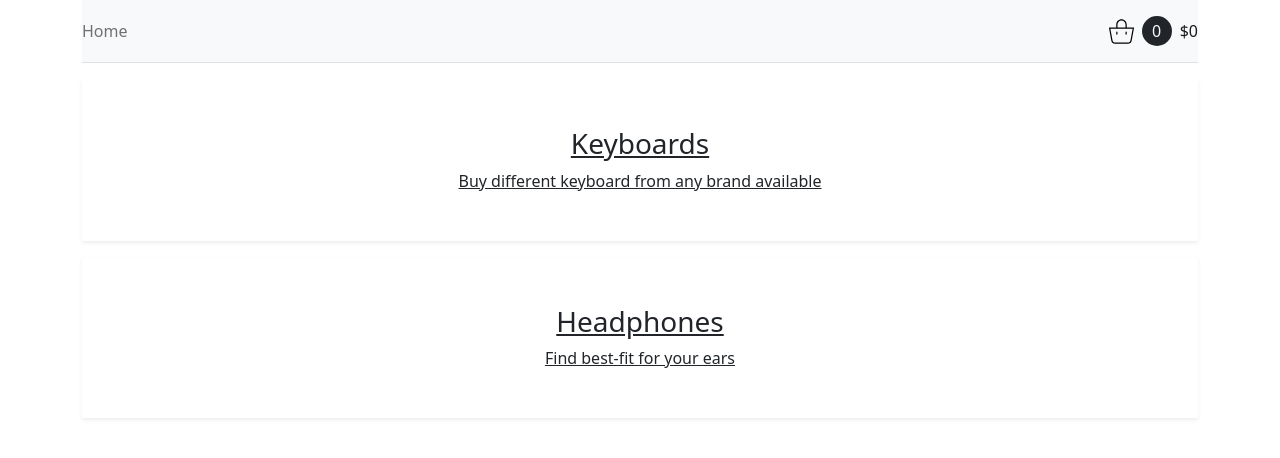
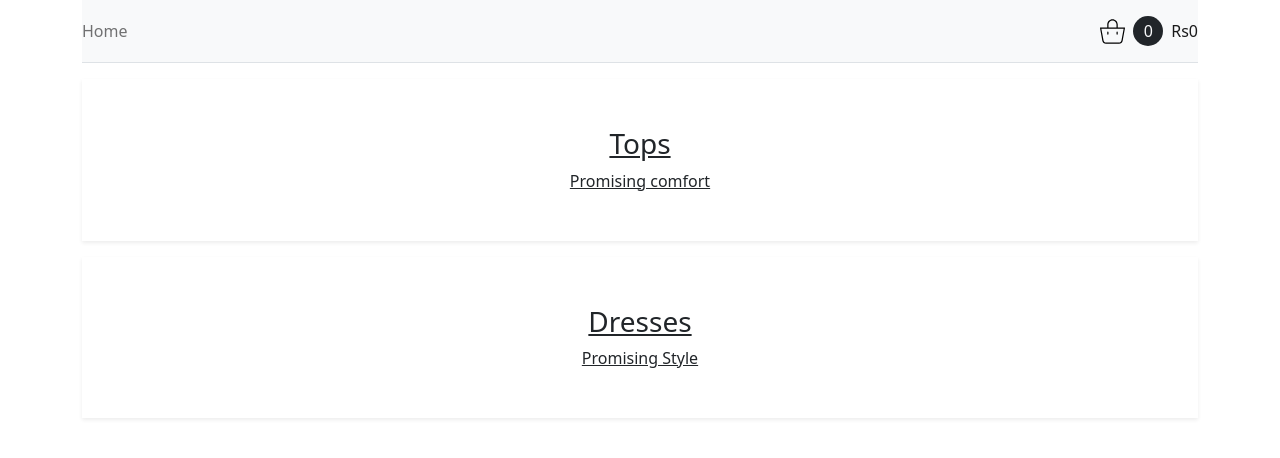
Before and after one commit to piyaakotharii/shopping-cart, a React (Create React App) app: page / in a window 1280 px wide. Shown: the top 458 px of the page. Built offline with nearby package versions, Linux system fonts and the light colour scheme.

Commit message:
styled more, removed errors.

```diff
--- a/package.json
+++ b/package.json
@@ -46,5 +46,8 @@
       "last 1 firefox version",
       "last 1 safari version"
     ]
+  },
+  "devDependencies": {
+    "json-loader": "^0.5.7"
   }
 }
--- a/src/components/Navbar.js
+++ b/src/components/Navbar.js
@@ -44,7 +44,7 @@ const Navbar = () => {
           >
             {cartItemsTotal}
           </div>
-          <div>${cartPriceTotal}</div>
+          <div>Rs{cartPriceTotal}</div>
         </Link>
       </NavbarText>
     </BootstrapNavbar>
--- a/src/db/categories.json
+++ b/src/db/categories.json
@@ -1,12 +1,12 @@
 [
     {
       "id": "fgsa2142fa",
-      "name": "Keyboards",
-      "description": "Buy different keyboard from any brand available"
+      "name": "Tops",
+      "description": "Promising comfort"
     },
     {
       "id": "xasgy42fa",
-      "name": "Headphones",
-      "description": "Find best-fit for your ears"
+      "name": "Dresses",
+      "description": "Promising Style"
     }
   ]
--- a/src/db/products.json
+++ b/src/db/products.json
@@ -1,61 +1,61 @@
 [
     {
       "id": "1a",
-      "name": "Ducky One 2",
+      "name": "Vero Moda( Women Beige & Black Peplum Top )",
       "price": 100,
       "currency": "USD",
       "delivery": false,
-      "thumbnail": "https://mechanicalkeyboards.com/shop/images/products/large_DKME1961ST-USPDZZT1_10.jpg",
+      "thumbnail": "https://assets.myntassets.com/h_1440,q_90,w_1080/v1/assets/images/14067150/2021/6/9/da1ac3ef-9173-4288-a53d-2562ca8689a41623234040102VeroModaWomenBeigeBlackPeplumTop1.jpg",
       "inStock": true,
       "categoryId": "fgsa2142fa"
     },
     {
       "id": "2a",
-      "name": "Varmilo Sakura",
+      "name": "Vero Moda( Brown Printed Extended Sleeve Top )",
       "price": 140,
       "currency": "USD",
       "delivery": true,
-      "thumbnail": "https://mechanicalkeyboards.com/shop/images/products/large_2790_SakuraTKL_1.jpg",
+      "thumbnail": "https://assets.myntassets.com/h_1440,q_90,w_1080/v1/assets/images/productimage/2021/2/27/6a723fcf-7b9f-46c0-8957-281191982be51614414255380-1.jpg",
       "inStock": true,
       "categoryId": "fgsa2142fa"
     },
     {
       "id": "3a",
-      "name": "MK Disco",
+      "name": "Vero Moda( Women Mustard Yelow & Navy Blue Printed Asymmetric Top )",
       "price": 80,
       "currency": "USD",
       "delivery": true,
-      "thumbnail": "https://mechanicalkeyboards.com/shop/images/products/large_2017_Disco_White_Caps_1.png",
+      "thumbnail": "https://assets.myntassets.com/h_1440,q_90,w_1080/v1/assets/images/13293916/2021/2/8/fff7a482-a5cd-4d88-9b71-281a2a0579ad1612780726033-Vero-Moda-Women-Tops-7491612780725023-1.jpg",
       "inStock": false,
       "categoryId": "fgsa2142fa"
     },
     {
       "id": "4b",
-      "name": "Razer Kraken",
+      "name": "SASSAFRAS( Women Grey & Green Floral Print Fit and Flare Dress. )",
       "price": 60,
       "currency": "USD",
       "delivery": false,
-      "thumbnail": "https://images-na.ssl-images-amazon.com/images/I/71BKQhFzDmL._AC_SY355_.jpg",
+      "thumbnail": "https://assets.myntassets.com/h_1440,q_90,w_1080/v1/assets/images/8643063/2019/2/1/129307b3-ce36-4d6a-b3d6-e7d655eaa8b71549013101841-SASSAFRAS-Women-Beige-Printed-Fit-and-Flare-Dress-1641549013-1.jpg",
       "inStock": false,
       "categoryId": "xasgy42fa"
     },
     {
       "id": "5b",
-      "name": "HyperX Cloud II",
+      "name": "SASSAFRAS( Women Blue & Off-White Floral Print Empire Dress )",
       "price": 115,
       "currency": "USD",
       "delivery": false,
-      "thumbnail": "https://images-na.ssl-images-amazon.com/images/I/719KtJ-RAFL._AC_SL1417_.jpg",
+      "thumbnail": "https://assets.myntassets.com/h_1440,q_90,w_1080/v1/assets/images/11364402/2020/1/27/e48cf4ef-a562-46fd-937f-edcfb82ff12a1580104205123-SASSAFRAS-Women-Blue-Printed-A-Line-Dress-5431580104203018-1.jpg",
       "inStock": true,
       "categoryId": "xasgy42fa"
     },
     {
       "id": "6b",
-      "name": "Sennheiser PC 3 Chat",
+      "name": "RARE ( Women Black Printed Fit and Flare Dress )",
       "price": 60,
       "currency": "USD",
       "delivery": false,
-      "thumbnail": "https://images-na.ssl-images-amazon.com/images/I/61kIoNSe3VL._SL1500_.jpg",
+      "thumbnail": "https://assets.myntassets.com/h_1440,q_90,w_1080/v1/assets/images/5803872/2018/5/10/a314d49a-42e9-4533-b588-6a89c2cbea331525933565728-na-9581525933565562-3.jpg",
       "inStock": true,
       "categoryId": "xasgy42fa"
     }
--- a/src/pages/Category.js
+++ b/src/pages/Category.js
@@ -76,7 +76,7 @@ const Category = ({ category }) => {
           name="expensive"
           checked={filter.expensive}
           onChange={onCheckboxChange}
-          label="Expensive (100+ USD)"
+          label="Expensive (100 + Rs)"
         />
         <div className="mt-">
           Showing {filteredProducts.length} out of {products.length}
```
Also changed, not shown: src/components/Products.js (+0 -7 lines), src/pages/Checkout.js (+3 -9 lines), 1 other file (tests, documents, lock files or other folders).
